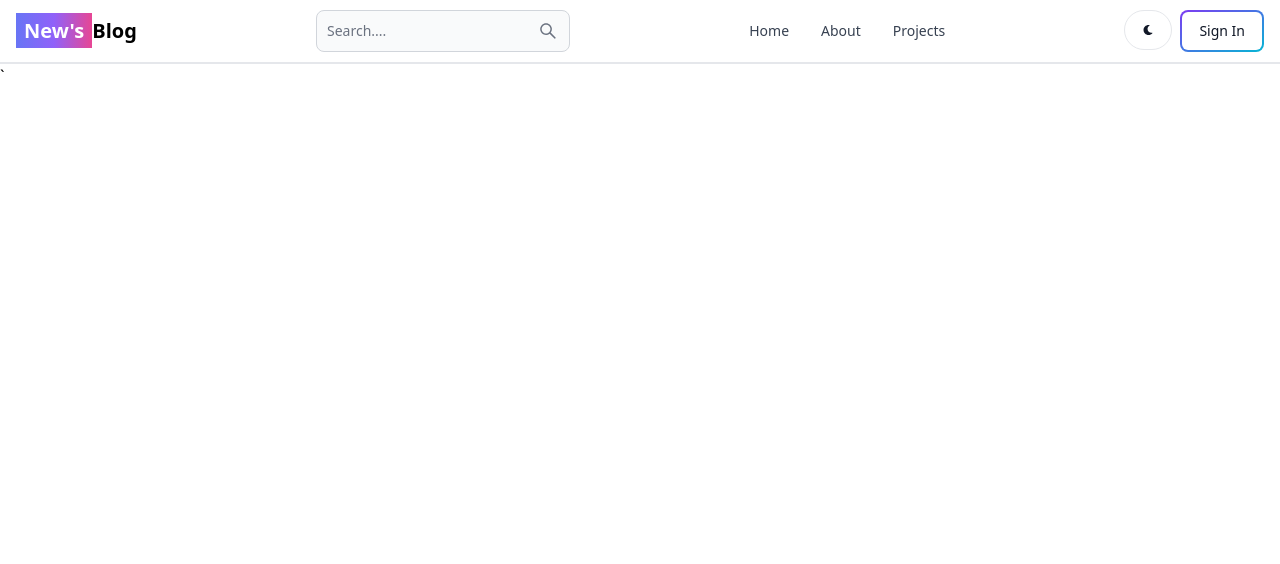
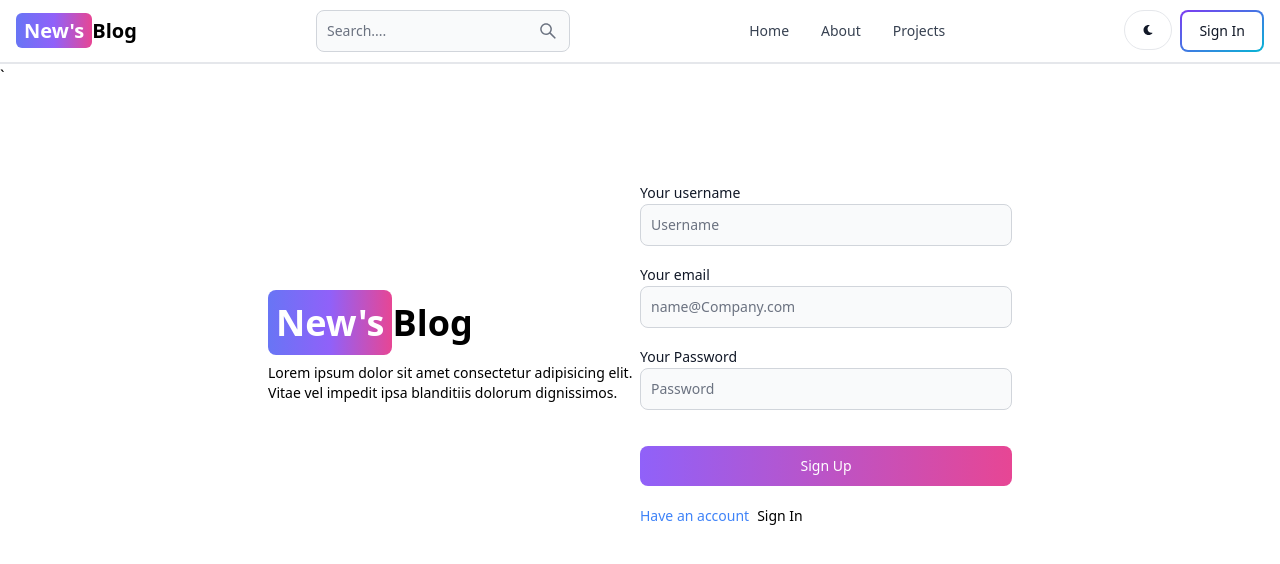
Before and after one commit to abednego382004/MERN-blog, a React (Vite) app in the folder client/: page /sign-up in a window 1280 px wide. Shown: the top 564 px of the page. Built offline with nearby package versions, Linux system fonts and the light colour scheme.

Commit message:
add functionality to sign up page

```diff
--- a/client/src/App.jsx
+++ b/client/src/App.jsx
@@ -3,9 +3,9 @@
 import Home from "./pages/Home";
 import About from "./pages/About";
 import SignIn from "./pages/SignIn";
-import SignOut from "./pages/SignOut";
 import Projects from "./pages/Projects";
 import Header from "./component/Header";
+import SignUp from "./pages/SignUp";
 
 export default function App() {
   return (
@@ -15,7 +15,7 @@
         <Route path="/" element={<Home />} />
         <Route path="/about" element={<About />} />
         <Route path="/sign-in" element={<SignIn />} />
-        <Route path="/sign-out" element={<SignOut />} />
+        <Route path="/sign-up" element={<SignUp />} />
         <Route path="/projects" element={<Projects />} />
       </Routes>
     </BrowserRouter>
--- a/client/src/component/Header.jsx
+++ b/client/src/component/Header.jsx
@@ -12,7 +12,7 @@
         to="/"
         className="self-center whitespace-nowrap text-sm sm:text-xl font-bold dark:text-white "
       >
-        <span className="px-2 py-1 bg-gradient-to-r from-indigo-500 via-purple-500 to-pink-500 text-white">
+        <span className="px-2 py-1 bg-gradient-to-r rounded-md from-indigo-500 via-purple-500 to-pink-500 text-white">
           New's
         </span>
         Blog
--- a/client/src/pages/SignOut.jsx
+++ /dev/null
@@ -1,7 +0,0 @@
-import React from "react";
-
-const SignOut = () => {
-  return <div>SignOut</div>;
-};
-
-export default SignOut;
--- /dev/null
+++ b/client/src/pages/SignUp.jsx
@@ -0,0 +1,120 @@
+import React, { useState } from "react";
+import { Link, useNavigate } from "react-router-dom";
+import { Alert, Button, Label, Spinner, TextInput } from "flowbite-react";
+
+const SignUp = () => {
+  const [formData, setFormData] = useState({});
+  const [errorMessage, setErrorMessage] = useState(null);
+  const [loading, setLoading] = useState(false);
+  const navigate = useNavigate();
+
+  const handleChange = (e) => {
+    setFormData({ ...formData, [e.target.id]: e.target.value.trim() });
+  };
+
+  const handleSubmit = async (e) => {
+    e.preventDefault();
+    if (!formData.username || !formData.email || !formData.password) {
+      return setErrorMessage("Please Fill Out all the fields. ");
+    }
+    try {
+      setLoading(true);
+      setErrorMessage(null);
+      const res = await fetch("/api/auth/signup", {
+        method: "POST",
+        headers: { "Content-Type": "application/json" },
+        body: JSON.stringify(formData),
+      });
+      const data = await res.json();
+      if (data.success === false) {
+        return setErrorMessage(data.message);
+      }
+      setLoading(false);
+      if (res.ok) {
+        navigate("/sign-in");
+      }
+    } catch (error) {
+      setErrorMessage(error.message);
+      setLoading(false);
+    }
+  };
+
+  return (
+    <div className="min-h-screen mt-20">
+      <div className="flex p-3 max-w-3xl mx-auto flex-col md:flex-row md:items-center">
+        {/* left */}
+        <div className="flex-1">
+          <Link to="/" className="font-bold dark:text-white text-4xl">
+            <span className="px-2 py-2 bg-gradient-to-r from-indigo-500 via-purple-500 to-pink-500 rounded-lg text-white ">
+              New's
+            </span>
+            Blog
+          </Link>
+          <p className="text-sm mt-5">
+            Lorem ipsum dolor sit amet consectetur adipisicing elit. Vitae vel
+            impedit ipsa blanditiis dolorum dignissimos.
+          </p>
+        </div>
+        {/* right */}
+
+        <div className="flex-1">
+          <form className="flex flex-col gap-4 " onSubmit={handleSubmit}>
+            <div className="">
+              <Label value="Your username" />
+              <TextInput
+                type="text"
+                placeholder="Username"
+                id="username"
+                onChange={handleChange}
+              />
+            </div>
+            <div className="">
+              <Label value="Your email " />
+              <TextInput
+                type="email"
+                placeholder="name@Company.com"
+                id="email"
+                onChange={handleChange}
+              />
+            </div>
+            <div className="">
+              <Label value="Your Password" />
+              <TextInput
+                type="password"
+                placeholder="Password"
+                id="password"
+                onChange={handleChange}
+              />
+            </div>
+            <Button
+              disabled={loading}
+              className="mt-5 w-full"
+              type="submit"
+              gradientDuoTone="purpleToPink"
+            >
+              {loading ? (
+                <>
+                  <Spinner size="sm" />
+                  <span className="pl-3">Loading..</span>
+                </>
+              ) : (
+                "Sign Up"
+              )}
+            </Button>
+          </form>
+          <div className="flex gap-2 text-sm mt-5">
+            <span className="text-blue-500">Have an account</span>
+            <Link to="sign-in/">Sign In</Link>
+          </div>
+          {errorMessage && (
+            <Alert className="mt-5 " color="failure">
+              {errorMessage}
+            </Alert>
+          )}
+        </div>
+      </div>
+    </div>
+  );
+};
+
+export default SignUp;
--- a/client/vite.config.js
+++ b/client/vite.config.js
@@ -1,4 +1,13 @@
 import { defineConfig } from "vite";
+import react from "@vitejs/plugin-react-swc";
 export default defineConfig({
-  plugins: [],
+  server: {
+    proxy: {
+      "/api": {
+        target: "http://localhost:5000",
+        secure: false,
+      },
+    },
+  },
+  plugins: [react()],
 });
```
